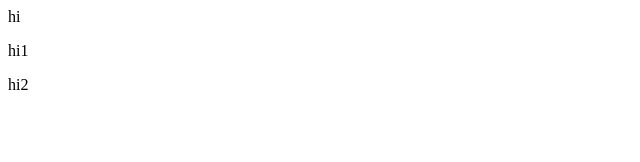
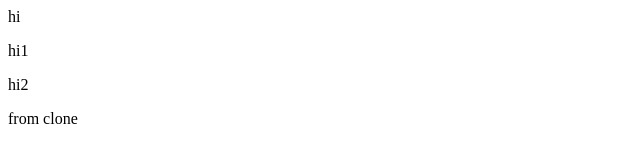
Before and after one commit to mohamedmagdycivily/git-recap, a plain HTML site: page index.html in a window 1280 px wide. Shown: the full height of the page, 0-640 px from the left. Drawn offline with Linux system fonts and the light colour scheme.

Commit message:
adding this from clone

```diff
--- a/index.html
+++ b/index.html
@@ -1,3 +1,4 @@
 <p>hi</p>
 <p>hi1</p>
 <p>hi2</p>
+<p>from clone</p>
```
